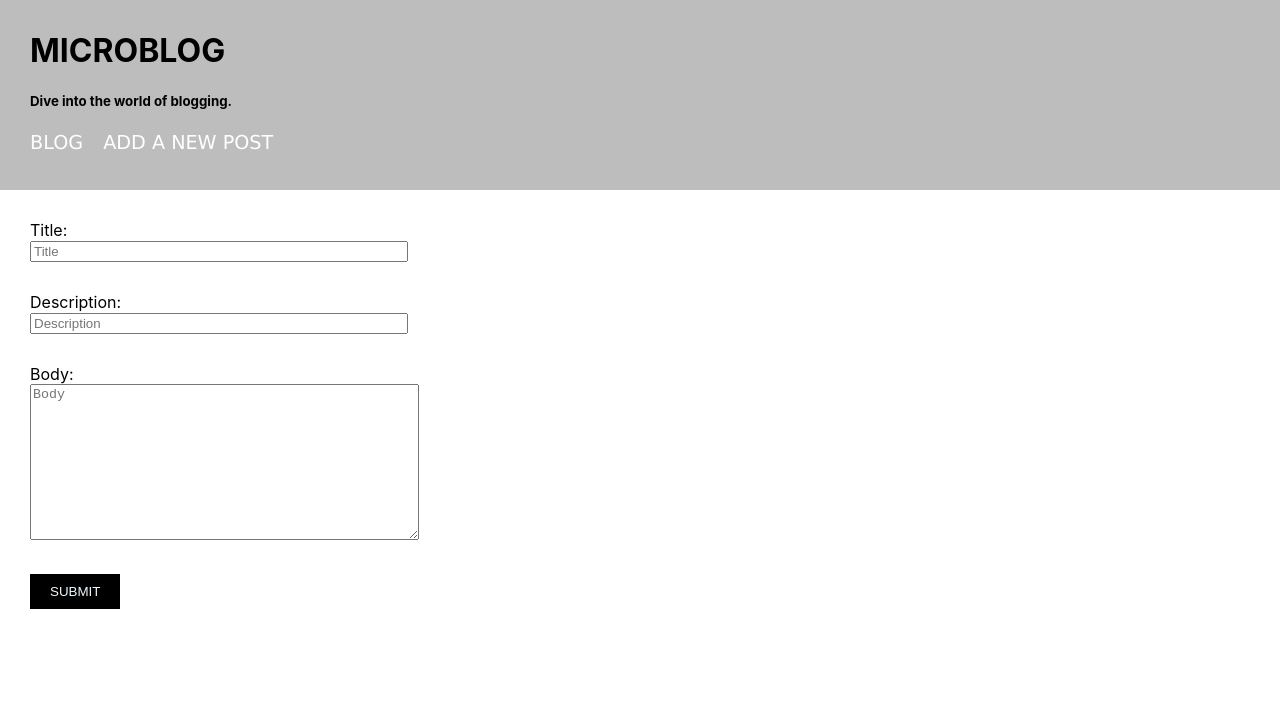
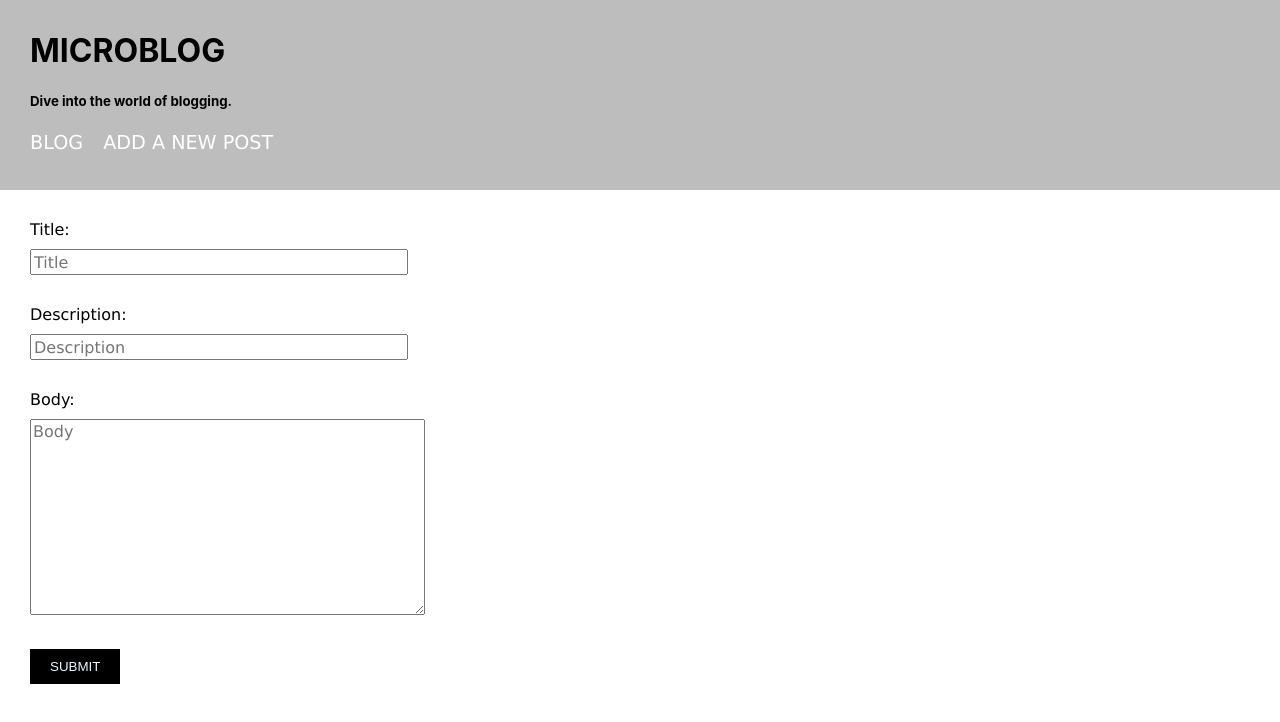
Before and after one commit to LouisGaravaglia/Microblog, a React (Create React App) app: page /new in a window 1280 px wide. Shown: the top 722 px of the page. Built offline with nearby package versions, Linux system fonts and the light colour scheme; the HTML template or start-up script is replaced by a standard one.

Commit message:
added BlogPostDetails component and linking it to its id using useParams

```diff
--- a/package.json
+++ b/package.json
@@ -13,6 +13,7 @@
     "react-scripts": "4.0.0",
     "redux": "^4.0.5",
     "redux-thunk": "^2.3.0",
+    "uuid": "^8.3.1",
     "web-vitals": "^0.2.4"
   },
   "scripts": {
--- a/src/App.css
+++ b/src/App.css
@@ -20,11 +20,22 @@
 
 label {
   display: block;
+  margin-bottom: 10px;
+    font-family: Verdana, Geneva, Tahoma, sans-serif;
+  font-size: 1rem;
 }
 
 input {
   margin-bottom: 30px;
   width: 370px;
+  height: 20px;
+    font-family: Verdana, Geneva, Tahoma, sans-serif;
+  font-size: 1rem;
+}
+
+textarea {
+  font-family: Verdana, Geneva, Tahoma, sans-serif;
+  font-size: 1rem;
 }
 
 .BlogForm {
@@ -44,3 +55,17 @@ button:hover {
   background-color: rgb(57, 57, 57);
   color: aliceblue;
 }
+
+.BlogPost {
+  color: rgb(33, 33, 33);
+  font-family: Verdana, Geneva, Tahoma, sans-serif;
+  font-size: 1.2rem;
+  margin: 80px 80px;
+  }
+
+.BlogPostDetails {
+  color: rgb(33, 33, 33);
+  font-family: Verdana, Geneva, Tahoma, sans-serif;
+  font-size: 1.2rem;
+  margin: 80px 80px;
+}
--- a/src/BlogForm.js
+++ b/src/BlogForm.js
@@ -1,4 +1,5 @@
 import React, { useState, useContext } from "react";
+import { v4 as uuid } from 'uuid';
 import {useHistory} from "react-router-dom";
 import BlogContext from "./BlogContext";
 import './App.css';
@@ -9,7 +10,7 @@ import './App.css';
 function BlogForm() {
     const INITIAL_STATE = {title:"", description:"", body:""}
     const {addPost} = useContext(BlogContext);
-    const [formData, setFormData] = useState(INITIAL_STATE)
+    const [formData, setFormData] = useState(INITIAL_STATE);
     const history = useHistory();
     const handleChange = (e) => {
         const {name, value} = e.target;
@@ -20,7 +21,8 @@ function BlogForm() {
     }
     const handleSubmit = (e) => {
         e.preventDefault();
-        addPost(formData);
+        const id = uuid();
+        addPost({...formData, id});
         setFormData(INITIAL_STATE);
         history.push("/")
     }
--- a/src/BlogList.js
+++ b/src/BlogList.js
@@ -1,7 +1,6 @@
 import React, {useContext} from "react";
 import BlogPost from "./BlogPost";
 import BlogContext from "./BlogContext";
-
 import './App.css';
 
 
@@ -11,7 +10,7 @@ function BlogList() {
     const {posts} = useContext(BlogContext);
   return (
     <div className="BlogList">
-        {posts.map((p, idx) => <BlogPost key={idx} title={p.title} description={p.description} body={p.body}/>)}
+        {posts.map((p, idx) => <BlogPost key={idx} id={p.id} title={p.title} description={p.description} body={p.body}/>)}
     </div>
   )
 }
--- a/src/BlogPost.js
+++ b/src/BlogPost.js
@@ -1,17 +1,21 @@
 import React, {useState, useEffect} from "react";
+import {Link} from "react-router-dom";
 import './App.css';
 
 
 
 
-function BlogPost({title, description, body}) {
+function BlogPost({title, description, body, id}) {
 
   return (
+    <Link to={`/${id}`}>
     <div className="BlogPost">
     <h3>Title: {title}</h3>
     <h5>Description: {description}</h5>
     <p>Body: {body}</p>
+    <hr/>
     </div>
+    </Link>
   )
 }
 
--- /dev/null
+++ b/src/BlogPostDetails.js
@@ -0,0 +1,21 @@
+import React, {useContext} from "react";
+import {useParams} from "react-router-dom";
+import BlogContext from "./BlogContext";
+import './App.css';
+
+function BlogPostDetails() {
+  const {posts} = useContext(BlogContext);
+  const {id} = useParams();
+  const post = posts.filter(p => p.id === id);
+  return (
+    <div className="BlogPostDetails">
+      <h3>Title: {post[0].title}</h3>
+      <h5>Description: {post[0].description}</h5>
+      <p>Body: {post[0].body}</p>
+      <p>Id: {post[0].id}</p>
+      <hr/>
+    </div>
+  )
+}
+
+export default BlogPostDetails;
--- a/src/Routes.js
+++ b/src/Routes.js
@@ -2,6 +2,7 @@ import React from "react";
 import {Switch, Route, Redirect} from "react-router-dom";
 import BlogList from "./BlogList";
 import BlogForm from "./BlogForm";
+import BlogPostDetails from "./BlogPostDetails"
 import './App.css';
 
 function Routes() {
@@ -9,6 +10,7 @@ function Routes() {
     <Switch>
         <Route exact path="/"><BlogList/></Route>
         <Route exact path="/new"><BlogForm/></Route>
+        <Route exact path="/:id"><BlogPostDetails/></Route>
         <Redirect to="/"/>
     </Switch>
   )
```
Also changed, not shown: 1 other file (tests, documents, lock files or other folders).
